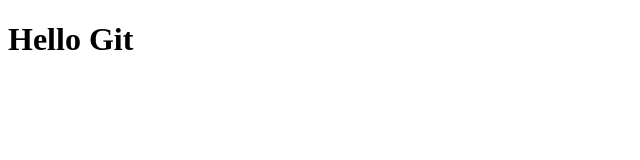
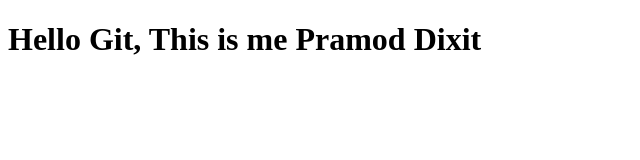
Before and after one commit to pramod824/Notes, a plain HTML site: page index.html in a window 1280 px wide. Shown: the whole page, without its empty margins (0-640 px from the left). Drawn offline with Linux system fonts and the light colour scheme.

Commit message:
I have changed the html file

```diff
--- a/index.html
+++ b/index.html
@@ -6,6 +6,6 @@
     <title>Document</title>
 </head>
 <body>
-    <h1>Hello Git</h1>
+    <h1>Hello Git, This is me Pramod Dixit</h1>
 </body>
 </html>
```
